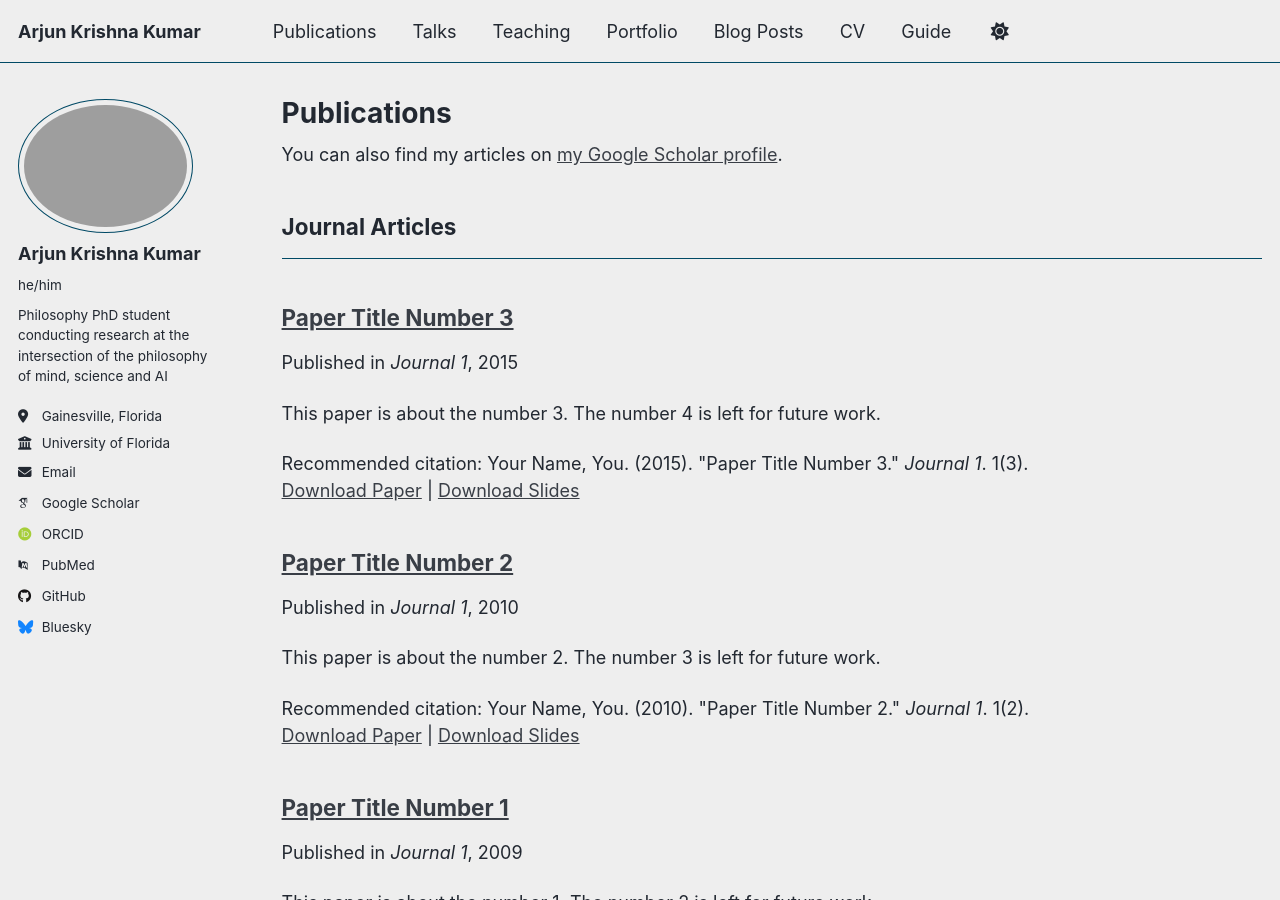
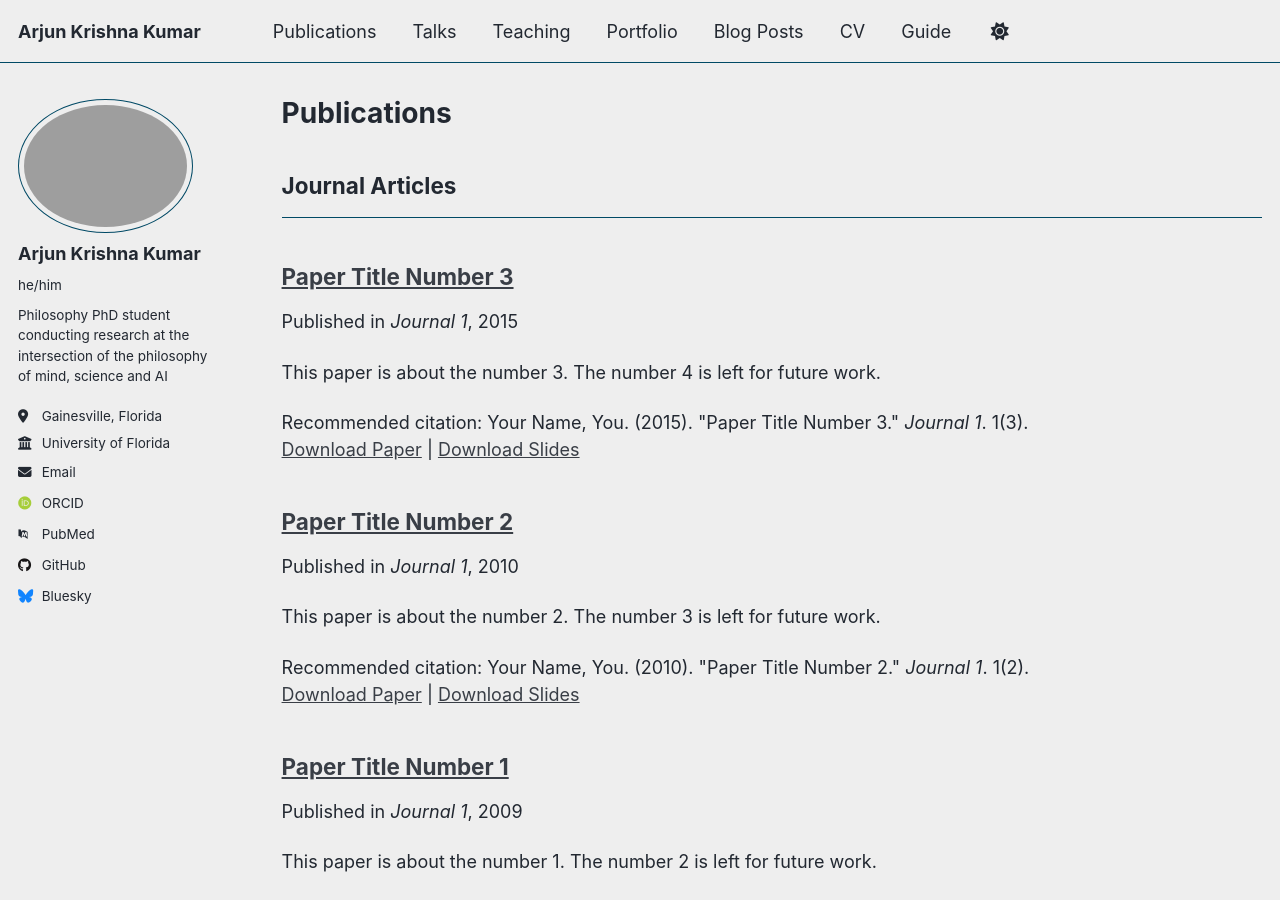
Before and after one commit to arjun-kk/arjun-kk.github.io, a Jekyll site: the page built from _pages/publications.html, in a window 1280 px wide and 900 px high. Built offline with Jekyll 4.4.1, drawn with Linux system fonts in a browser that asks for light colours; some web fonts are replaced; a script that is not in the unit is left out; part of the change alters nothing that is shown.

Commit message:
Update _config.yml

```diff
--- a/_config.yml
+++ b/_config.yml
@@ -33,12 +33,12 @@ author:
   email            : "arjun948[at]gmail[dot]com"
 
   # Academic websites
-  academia         : # URL
+  philpapers       : "https://philpeople.org/profiles/arjun-krishna-kumar"
   arxiv            : # URL - Update with the correct link to your profile
-  googlescholar    : "https://scholar.google.com/citations?user=PS_CX0AAAAAJ"
+  googlescholar    : # https://scholar.google.com/citations?user=PS_CX0AAAAAJ
   inspire-hep      : # URL
   impactstory      : # URL
-  orcid            : "https://orcid.org/yourorcidurl"
+  orcid            : "https://orcid.org/0009-0000-4779-2031"
   semantic         : # URL
   pubmed           : "https://www.ncbi.nlm.nih.gov/pubmed/?term=john+snow"
   researchgate     : # URL
```
